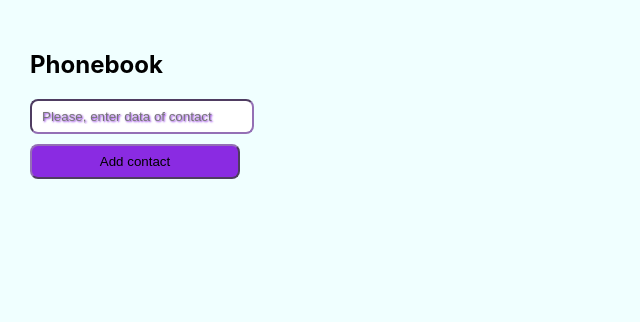
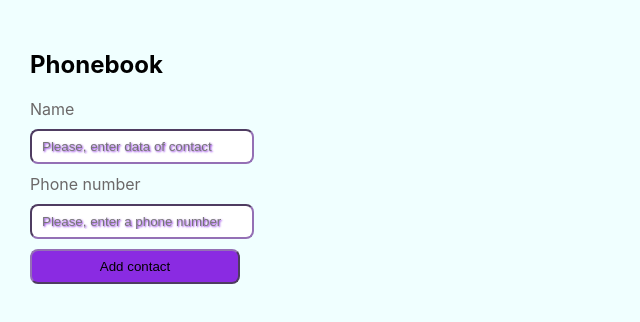
Before and after one commit to liubapohudina/goit-react-hw-02-phonebook, a React (Create React App) app: page / in a window 1280 px wide. Shown: the top 322 px of the page, without its empty margins (0-640 px from the left). Built offline with nearby package versions, Linux system fonts and the light colour scheme.

Commit message:
task 3(filter)

```diff
--- a/src/components/App.jsx
+++ b/src/components/App.jsx
@@ -7,18 +7,29 @@ import ContactList from "./Form/ContacsList";
 
 
 
+
 export class App extends Component {
 state = {
-  contacts: [],
-  name: ''
+  contacts: [
+    // { id: 'id-1', name: 'Rosie Simpson', number: '459-12-56' },
+    // {id: 'id-2', name: 'Hermione Kline', number: '443-89-12'},
+    // {id: 'id-3', name: 'Eden Clements', number: '645-17-79'},
+    // {id: 'id-4', name: 'Annie Copeland', number: '227-91-26'},
+],
+  name: '',
+  number: '',
+  filter: '',
   }
 
 
 
   onChangeInput = (event) => {
-    //console.log(event)
-    return this.setState({
-      name: event.currentTarget.value})
+
+    // return this.setState({
+    const { name, value } = event.currentTarget;
+    this.setState({ [name]: value });
+    //console.log(name)
+    // name: event.currentTarget.value,})
   }
 
   onClickSubmit = (event) => {
@@ -28,11 +39,13 @@ state = {
       contacts: [
         ...this.state.contacts,
         {
+          number: this.state.number,
           name: this.state.name,
           id: nanoid(),
         }
       ],
-      name: ''
+      name: '',
+      number: ''
     });
     event.currentTarget.reset()
   }
@@ -41,11 +54,14 @@ state = {
   render() {
     const contactsArr = Object.values(this.state.contacts)
     //console.log(contactsArr)
+    const filterContacts = contactsArr.filter((item => item.name.toLocaleLowerCase().includes(this.state.filter.toLocaleLowerCase())))
+    //console.log(filterContacts)
     return <div className="App">
      <Title title="Phonebook">
-        <Form name={this.state.name} onChangeInput={this.onChangeInput} onClickSubmit={this.onClickSubmit} />
+        <Form onChangeInput={this.onChangeInput} onClickSubmit={this.onClickSubmit} />
       </Title>
-      {this.state.contacts.length !==0 ? <ContactList contactsArr={contactsArr}/> : ''}
+      {this.state.contacts.length !== 0 ? <ContactList filterContacts={filterContacts} onChangeInput={this.onChangeInput} /> : ''}
+
     </div>
   }
 
--- a/src/components/Form/ContacsList.jsx
+++ b/src/components/Form/ContacsList.jsx
@@ -1,14 +1,19 @@
 import React from "react";
 import Title from "./Title";
+import Filter from "./FilterSearch";
 
 
-const ContactList = ({ contactsArr }) => {
-    const elements = contactsArr.map(item => <li key={item.id}>
-        <p>{item.name}</p>
+
+
+
+const ContactList = ({filterContacts, onChangeInput }) => {
+    const elements = filterContacts.map(item => <li key={item.id}>
+        <p>{item.name}  {item.number}</p>
     </li>)
     return (
         <div className="contactsList">
-        <Title title="Contacts"></Title>
+            <Title title="Contacts"></Title>
+             <Filter onChangeInput={onChangeInput}/>
             <ul>{elements}</ul>
             </div>
     )
--- /dev/null
+++ b/src/components/Form/FilterSearch.jsx
@@ -0,0 +1,12 @@
+import styles from './form.module.css';
+
+const Filter = ({onChangeInput}) => {
+    return (
+        <div className="filter">
+            <p>Find contacts by name</p>
+            <input onChange={onChangeInput} className={styles.input} name="filter" type="text"></input>
+        </div>
+    )
+}
+
+export default Filter;
--- a/src/components/Form/Form.jsx
+++ b/src/components/Form/Form.jsx
@@ -2,9 +2,15 @@ import React from "react";
 import Button from "./Button";
 import styles from './form.module.css'
 
-const Form = ({name,  onChangeInput,   onClickSubmit}) => {
+const Form = ({ onChangeInput,   onClickSubmit}) => {
     return (
-        <form className={styles.form} onSubmit={onClickSubmit}><input className={styles.input} onChange={onChangeInput} type="text" name={name} required placeholder="Please, enter data of contact"/>
+        <form className={styles.form} onSubmit={onClickSubmit}>
+            <label htmlFor="name">Name</label>
+            <input className={styles.input} onChange={onChangeInput} type="text" name="name" id="username" required placeholder="Please, enter data of contact" />
+
+            <label htmlFor="tel">Phone number </label>
+            <input className={styles.input} onChange={onChangeInput} type="tel" name="number" id="tel" required placeholder="Please, enter a phone number"/>
+
             <Button type="submit" text="Add contact"  />
         </form>
     )
--- a/src/components/Form/form.module.css
+++ b/src/components/Form/form.module.css
@@ -2,6 +2,9 @@
     padding: 8px 10px;
     min-width: 200px;
     text-shadow: 1px 1px 2px blueviolet;
+}
+label {
+    color: rgb(107, 104, 104);
 }
 
 .btn {
```
